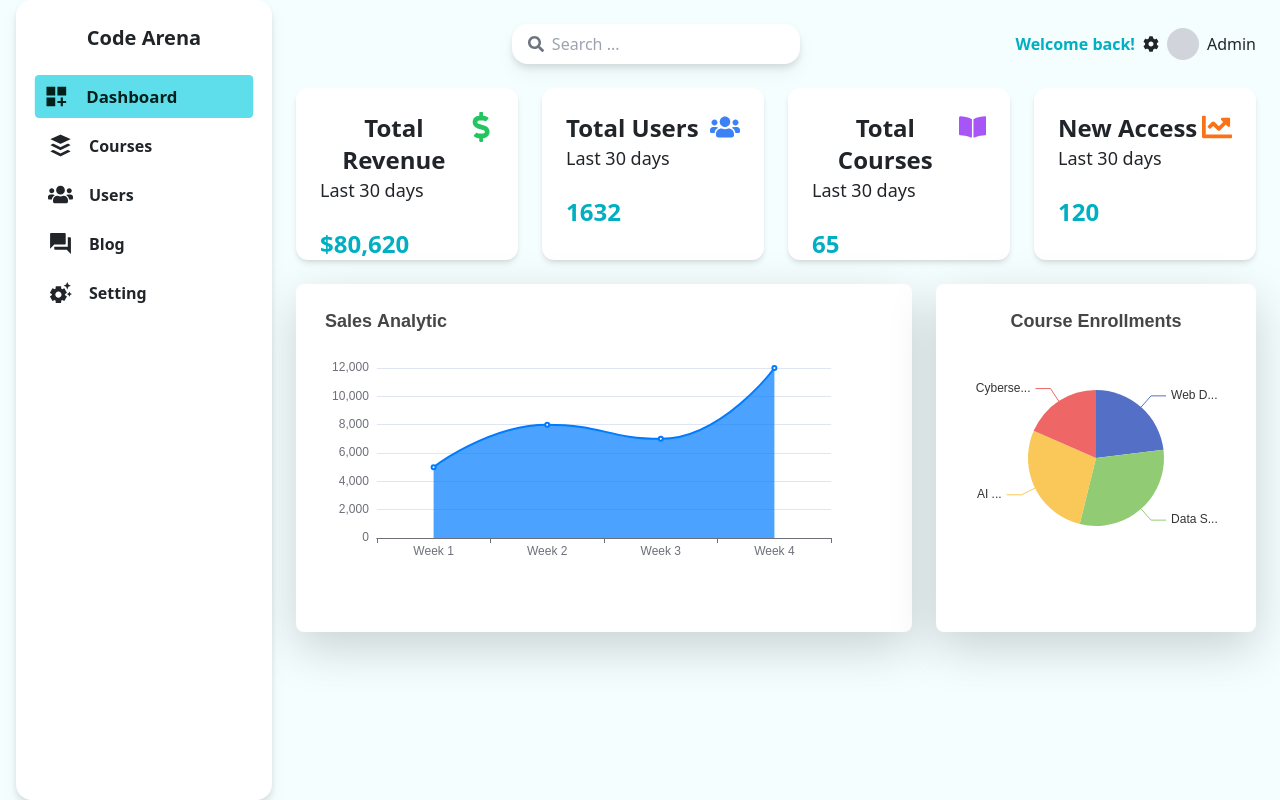
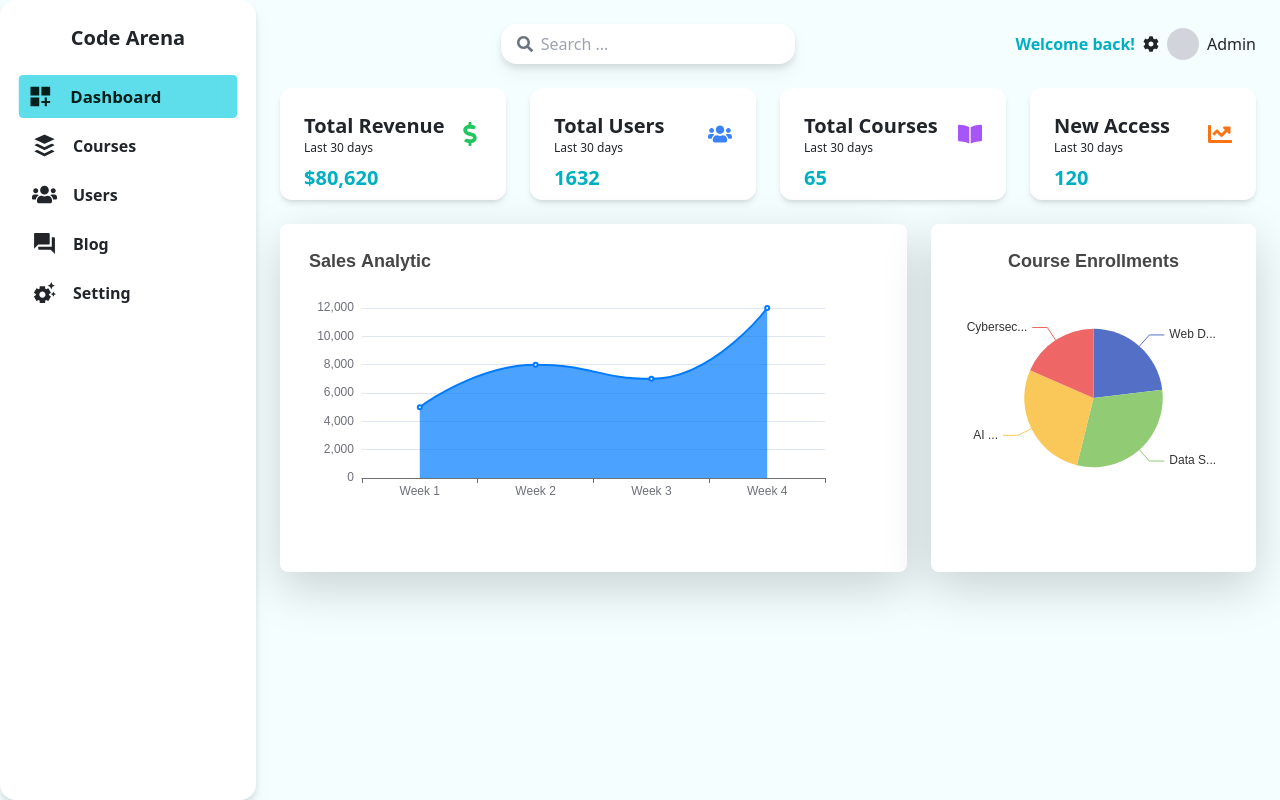
Before and after one commit to nguyentrungtinh2003/online_learning_management_system_frontend, a React (Create React App) app: page /admin in a window 1280 px wide. Built offline with nearby package versions, Linux system fonts and the light colour scheme; a web font is replaced by a local one.

Commit message:
Edit User Management Page

```diff
--- a/public/index.html
+++ b/public/index.html
@@ -3,7 +3,7 @@
   <head>
     <meta charset="utf-8" />
     <link rel="icon" href="/image2.jpg" />
-    <meta name="viewport" content="width=device-width, initial-scale=1" />
+    <meta name="viewport" content="width=device-width, initial-scale=1.0" />
     <meta name="theme-color" content="#000000" />
     <meta
       name="description"
--- a/src/components/Sidebar/AdminSidebar.js
+++ b/src/components/Sidebar/AdminSidebar.js
@@ -4,6 +4,8 @@ import {
   MdDashboardCustomize,
   MdForum,
   MdSettingsSuggest,
+  MdMenu,
+  MdClose,
 } from "react-icons/md";
 import { FaBuffer, FaUsers } from "react-icons/fa";
 
@@ -11,6 +13,7 @@ export default function Sidebar() {
   const location = useLocation();
   const navigate = useNavigate();
   const [activeItem, setActiveItem] = useState("Dashboard");
+  const [isOpen, setIsOpen] = useState(false); // Thêm trạng thái mở/tắt Sidebar
 
   const menuItems = [
     {
@@ -69,26 +72,53 @@ export default function Sidebar() {
   const handleNavigate = (id, path) => {
     setActiveItem(id);
     navigate(path);
+    setIsOpen(false); // Tự động đóng Sidebar trên mobile khi chọn mục
   };
 
   return (
-    <div className="w-64 bg-white drop-shadow-lg p-4 ml-4 rounded-2xl font-semibold sticky top-0 h-screen">
+    <>
+      {/* Nút mở menu trên mobile */}
+      <button
+        className="lg:hidden fixed top-4 left-4 z-50 bg-scolor p-2 rounded-md text-white"
+        onClick={() => setIsOpen(!isOpen)}
+      >
+        {isOpen ? <MdClose size={25} /> : <MdMenu size={25} />}
+      </button>
+
+      {/* Sidebar */}
+      <div
+        className={`fixed lg:relative lg:h-screen top-0 left-0 h-fit w-64 bg-white drop-shadow-lg p-4 rounded-2xl font-semibold transition-transform duration-300 z-40
+        ${isOpen ? "translate-x-0" : "-translate-x-full"}
+        lg:translate-x-0 lg:w-64 lg:block`}
+      >
         <h2 className="text-xl font-bold mb-4 text-center">Code Arena</h2>
         <ul className="space-y-2">
           {menuItems.map((item) => (
             <li
               key={item.id}
-            className={`p-2 rounded font-bold cursor-pointer flex items-center gap-3 transition-colors ${
+              className={`p-2 rounded font-bold cursor-pointer flex items-center gap-3 transition-all duration-300
+              ${
                 activeItem === item.id
                   ? "bg-scolor text-ficolor scale-105"
-                : "hover:bg-tcolor duration-500"
-            }`}
+                  : "hover:bg-tcolor"
+              }
+              `}
               onClick={() => handleNavigate(item.id, item.path)}
             >
-            {item.icon} {item.label}
+              {item.icon}
+              <span className="hidden sm:block">{item.label}</span>
             </li>
           ))}
         </ul>
       </div>
+
+      {/* Background overlay khi mở menu trên mobile */}
+      {isOpen && (
+        <div
+          className="fixed inset-0 bg-black opacity-50 lg:hidden"
+          onClick={() => setIsOpen(false)}
+        ></div>
+      )}
+    </>
   );
 }
--- a/src/pages/Blog/AdminBlogManagement.js
+++ b/src/pages/Blog/AdminBlogManagement.js
@@ -113,12 +113,12 @@ export default function BlogManagement() {
                     <td className="p-2 flex justify-center gap-1">
                       <Link
                         to="/admin/blog/edit-blog"
-                        className="p-2 border rounded"
+                        className="p-2 border rounded hover:text-fcolor hover:scale-105"
                       >
                         <FaEdit />
                       </Link>
                       <button
-                        className="p-2 border rounded"
+                        className="p-2 border rounded text-red-600 hover:scale-105"
                         onClick={() => handleDelete(blog.id)}
                       >
                         <MdDeleteForever />
--- a/src/pages/Dashboard/Dashboard.js
+++ b/src/pages/Dashboard/Dashboard.js
@@ -1,22 +1,8 @@
 import { FaUsers, FaDollarSign, FaBookOpen, FaChartLine } from "react-icons/fa";
-import { Line } from "react-chartjs-2";
 import AdminNavbar from "../../components/Navbar/AdminNavbar";
 import Chart from "./Chart";
 
 const Dashboard = () => {
-  const data = {
-    labels: ["Jan", "Feb", "Mar", "Apr", "May", "Jun", "Jul"],
-    datasets: [
-      {
-        label: "Sales Analytics",
-        data: [5000, 10000, 7500, 12000, 9000, 15000, 13000],
-        borderColor: "#4CAF50",
-        backgroundColor: "rgba(76, 175, 80, 0.2)",
-        fill: true,
-      },
-    ],
-  };
-
   return (
     <div className="flex-1 h-fit">
       {/* Main Content */}
@@ -24,53 +10,51 @@ const Dashboard = () => {
         <AdminNavbar />
 
         {/* Statistics Cards */}
-        <div className="grid grid-cols-4 gap-4 mb-6">
-          <div className="bg-white px-4 w-full rounded-xl shadow-md text-center">
-            <div className="flex-1 py-4 w-full flex justify-between">
-              <div>
-                <p className="font-bold text-2xl">Total Revenue</p>
-                <p className="text-left text-lg">Last 30 days</p>
+        <div className="grid grid-cols-1 sm:grid-cols-2 md:grid-cols-4 gap-4 mb-6">
+          {[
+            {
+              title: "Total Revenue",
+              value: "$80,620",
+              icon: <FaDollarSign className="text-green-500" />,
+            },
+            {
+              title: "Total Users",
+              value: "1632",
+              icon: <FaUsers className="text-blue-500" />,
+            },
+            {
+              title: "Total Courses",
+              value: "65",
+              icon: <FaBookOpen className="text-purple-500" />,
+            },
+            {
+              title: "New Access",
+              value: "120",
+              icon: <FaChartLine className="text-orange-500" />,
+            },
+          ].map((item, index) => (
+            <div
+              key={index}
+              className="bg-white space-y-2 px-4 pt-4 pb-2 sm: w-full rounded-xl shadow-md text-center"
+            >
+              <div className="flex justify-between items-center">
+                <div>
+                  <p className="font-bold text-lg sm:text-xl">{item.title}</p>
+                  <p className="text-left text-sm sm:text-xs">Last 30 days</p>
+                </div>
+                <div className="text-2xl sm:text-2xl">{item.icon}</div>
               </div>
-              <FaDollarSign size={30} className="text-green-500" />
+              <h3 className="text-xl sm:text-xl text-left text-fcolor font-bold">
+                {item.value}
+              </h3>
             </div>
-            <h3 className="text-2xl text-left text-fcolor font-bold">
-              $80,620
-            </h3>
-          </div>
-          <div className="bg-white px-4 w-full rounded-xl shadow-md text-center">
-            <div className="flex-1 py-4 w-full flex justify-between">
-              <div>
-                <p className="font-bold text-2xl">Total Users</p>
-                <p className="text-left text-lg">Last 30 days</p>
-              </div>
-              <FaUsers size={30} className="text-blue-500" />
-            </div>
-            <h3 className="text-2xl text-left text-fcolor font-bold">1632</h3>
-          </div>
-          <div className="bg-white px-4 w-full rounded-xl shadow-md text-center">
-            <div className="flex-1 py-4 w-full flex justify-between">
-              <div>
-                <p className="font-bold text-2xl">Total Courses</p>
-                <p className="text-left text-lg">Last 30 days</p>
-              </div>
-              <FaBookOpen size={30} className="text-purple-500" />
-            </div>
-            <h3 className="text-2xl text-left text-fcolor font-bold">65</h3>
-          </div>
-          <div className="bg-white px-4 w-full rounded-xl shadow-md text-center">
-            <div className="flex-1 py-4 w-full flex justify-between">
-              <div>
-                <p className="font-bold text-2xl">New Access</p>
-                <p className="text-left text-lg">Last 30 days</p>
-              </div>
-              <FaChartLine size={30} className="text-orange-500" />
-            </div>
-            <h3 className="text-2xl text-left text-fcolor font-bold">120</h3>
-          </div>
+          ))}
         </div>
 
         {/* Sales Analytics Chart */}
-        <Chart />
+        <div className="flex-1 gap-4">
+          <Chart />
+        </div>
       </div>
     </div>
   );
--- a/src/pages/User/ManagementUser.js
+++ b/src/pages/User/ManagementUser.js
@@ -24,7 +24,7 @@ export default function UserManagement() {
 
   useEffect(() => {
     axios
-      .get(`${URL}/api/auth/all-user`)
+      .get(`${"https://codearena-backend-dev.onrender.com"}/api/auth/all-user`)
       .then((response) => {
         setUsers(response.data.data);
       })
```
Also changed, not shown: src/pages/Course/ManagementCourse.js (+25 -9 lines). Lines whose indentation alone changed are shown as unchanged.
